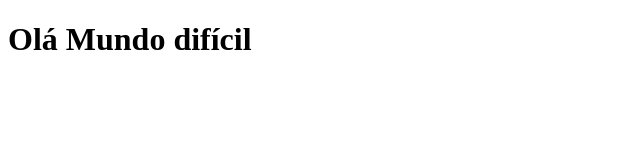
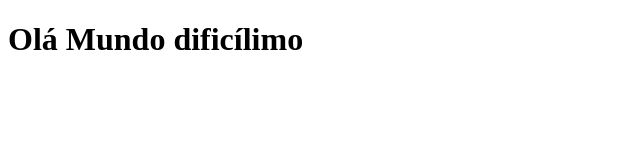
Before and after one commit to marciafelicio/teste-vscode, a plain HTML site: page index.html in a window 1280 px wide. Shown: the whole page, without its empty margins (0-640 px from the left). Drawn offline with Linux system fonts and the light colour scheme.

Commit message:
Update index.html

```diff
--- a/index.html
+++ b/index.html
@@ -6,6 +6,6 @@
     <title>Document</title>
 </head>
 <body>
-    <h1>Olá Mundo difícil</h1>
+    <h1>Olá Mundo dificílimo</h1>
 </body>
 </html>
```
